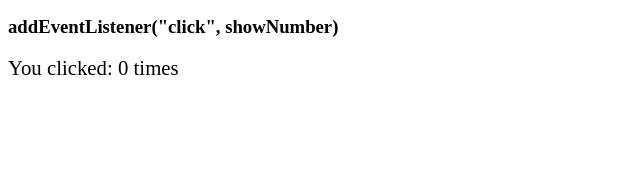
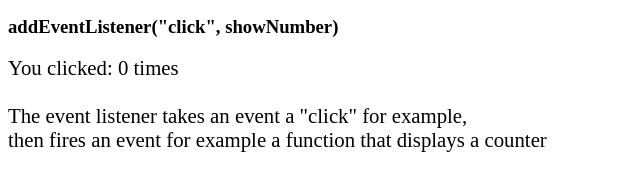
Before and after one commit to Iskarr/wdd330.github.io, a plain HTML site: page week03/events.html in a window 1280 px wide. Shown: the part 129-320 px from the top of the page, without its empty margins (0-640 px from the left). Drawn offline with Linux system fonts and the light colour scheme.

Commit message:
added notes about events

```diff
--- a/week03/events.html
+++ b/week03/events.html
@@ -23,6 +23,11 @@
     <button id="btn">click me to show in console!</button>
     <h3>addEventListener("click", showNumber)</h3>
     <div>You clicked: <span id="display">0</span> times</div>
+    <div>
+      <br />
+      The event listener takes an event a "click" for example,<br />
+      then fires an event for example a function that displays a counter
+    </div>
 
     <script>
       let btn = document.getElementById("btn");
```
